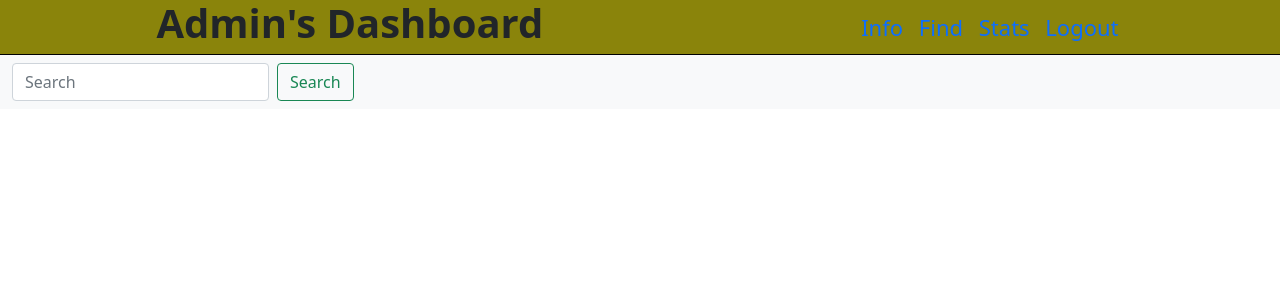
After one commit to n-kaushik1/Mad1pro, a Python web app: template templates/adminsearch.html in a window 1280 px wide. The commit adds this page. Shown: the top 300 px of the page. Run offline with Jinja, Linux system fonts and the light colour scheme; the template is opened without the code that fills it, so the values that code supplies are empty.

Commit message:
progress

```diff
--- a/static/style.css
+++ b/static/style.css
@@ -39,3 +39,44 @@
     padding: 5px;
     background-image:url(/static/img/back_image.jpg);
 }
+
+/* admin dashboard */
+.navigation{
+    display: flex;
+    background-color: rgb(248, 138, 5);
+    height: 55px;;
+    justify-content: space-around;
+    align-items: center;
+    border-bottom: 1px solid black;
+}
+#admin_button{
+    font-size: 22px;
+
+}
+.navigationsearch{
+    display: flex;
+    background-color: rgb(138, 132, 11);
+    height: 55px;;
+    justify-content: space-around;
+    align-items: center;
+    border-bottom: 1px solid black;
+}
+
+.greet{
+    display: flex;
+    justify-content: center;
+    align-content: center;
+    font-size: 22px;
+    margin-top: 10px;
+    font-weight: 600;
+}
+
+.content{
+    display: flex;
+    font-size: 18px;
+    margin-left: 10%;
+    font-weight: 500;
+}
+#dd{
+    justify-content: end;
+}
--- /dev/null
+++ b/templates/adminsearch.html
@@ -0,0 +1,33 @@
+<!DOCTYPE html>
+<html lang="en">
+<head>
+    <meta charset="UTF-8">
+    <meta name="viewport" content="width=device-width, initial-scale=1.0">
+    <link rel="stylesheet" href="/static/style.css" >
+    <link href="https://cdn.jsdelivr.net/npm/bootstrap@5.0.2/dist/css/bootstrap.min.css" rel="stylesheet" integrity="sha384-EVSTQN3/azprG1Anm3QDgpJLIm9Nao0Yz1ztcQTwFspd3yD65VohhpuuCOmLASjC" crossorigin="anonymous">
+    <title>Admin Dashboard search page</title>
+</head>
+<body>
+    <header>
+          <nav class="navigationsearch">
+            <h1 id="admindash"><b>Admin's Dashboard</b></h1>
+            <div id="admin_button">
+             <a href="admindashboard.html" class="bt">Info</a>
+             <a href="adminsearch.html" class="bt">Find</a>
+             <a href="#" class="bt">Stats</a>
+             <a href="userlogin.html" class="bt">Logout</a>
+            </div>
+          </nav>
+    </header>
+    <nav class="navbar navbar-light bg-light">
+        <div class="container-fluid">
+          <form class="d-flex" id="dd">
+            <input class="form-control me-2" type="search" placeholder="Search" aria-label="Search">
+            <button class="btn btn-outline-success" type="submit">Search</button>
+          </form>
+        </div>
+      </nav>
+
+
+</body>
+</html>
```
Also changed, not shown: templates/admindashboard.html (added, +32 -0 lines).
